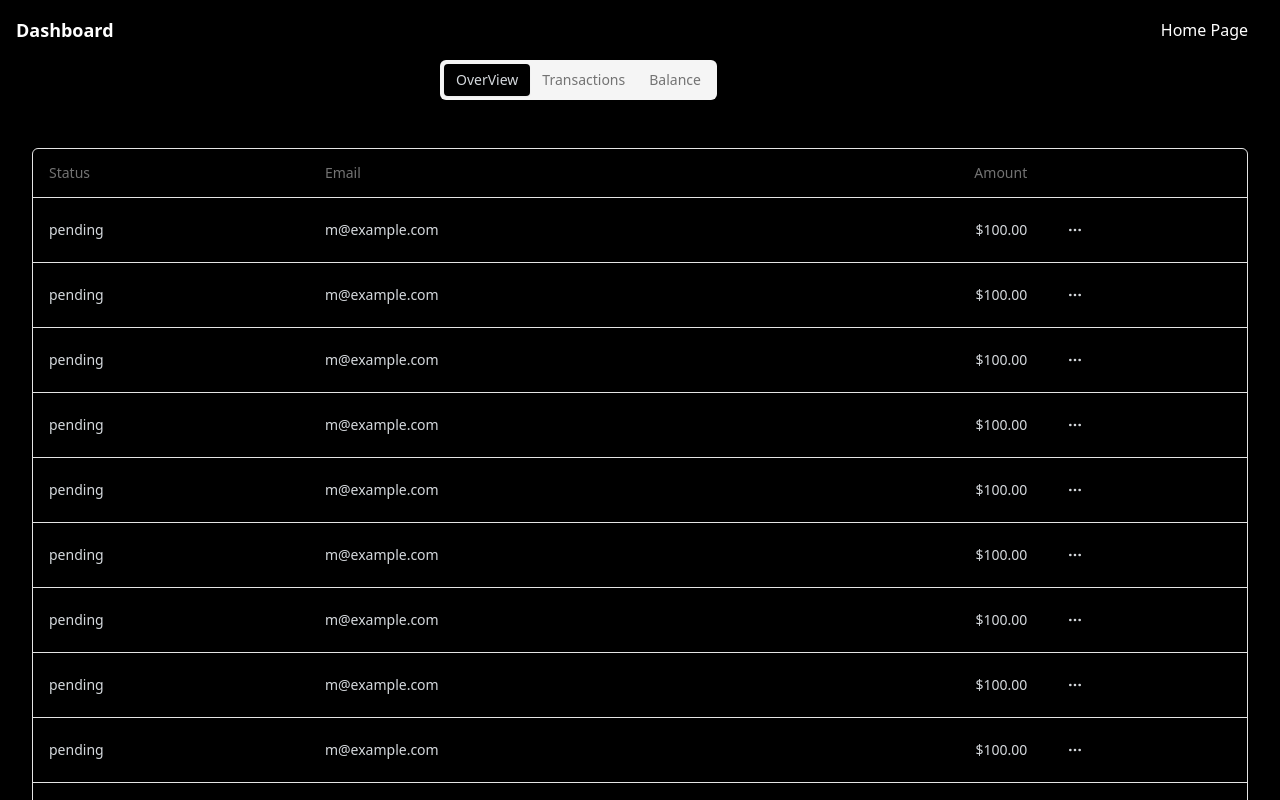
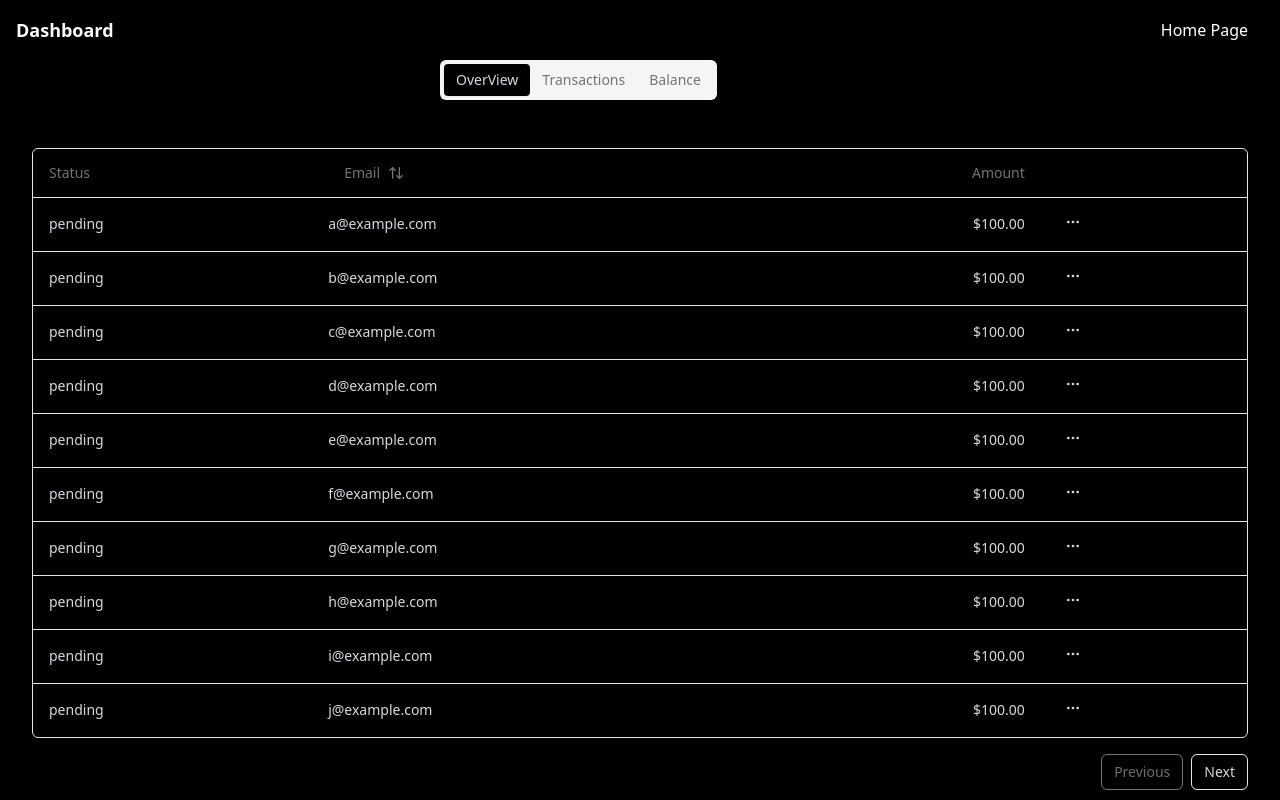
Before and after one commit to ParsaPeikani/BudgetBuddy-Tracker, a Next.js app: page /dashboard in a window 1280 px wide. Shown: the top 800 px of the page. Built offline with nearby package versions, Linux system fonts and the light colour scheme.

Commit message:
Added sorting for the email portion/testing

```diff
--- a/src/app/dashboard/page.tsx
+++ b/src/app/dashboard/page.tsx
@@ -15,67 +15,67 @@ export default function Dashboard() {
         id: "728ed52f",
         amount: 100,
         status: "pending",
-        email: "m@example.com",
+        email: "a@example.com",
       },
       {
         id: "728ed52f",
         amount: 100,
         status: "pending",
-        email: "m@example.com",
+        email: "b@example.com",
       },
       {
         id: "728ed52f",
         amount: 100,
         status: "pending",
-        email: "m@example.com",
+        email: "c@example.com",
       },
       {
         id: "728ed52f",
         amount: 100,
         status: "pending",
-        email: "m@example.com",
+        email: "d@example.com",
       },
       {
         id: "728ed52f",
         amount: 100,
         status: "pending",
-        email: "m@example.com",
+        email: "e@example.com",
       },
       {
         id: "728ed52f",
         amount: 100,
         status: "pending",
-        email: "m@example.com",
+        email: "f@example.com",
       },
       {
         id: "728ed52f",
         amount: 100,
         status: "pending",
-        email: "m@example.com",
+        email: "g@example.com",
       },
       {
         id: "728ed52f",
         amount: 100,
         status: "pending",
-        email: "m@example.com",
+        email: "h@example.com",
       },
       {
         id: "728ed52f",
         amount: 100,
         status: "pending",
-        email: "m@example.com",
+        email: "i@example.com",
       },
       {
         id: "728ed52f",
         amount: 100,
         status: "pending",
-        email: "m@example.com",
+        email: "j@example.com",
       },
       {
         id: "728ed52f",
         amount: 100,
         status: "pending",
-        email: "m@example.com",
+        email: "k@example.com",
       },
       // ...
     ];
--- a/src/components/custom-table/columns.tsx
+++ b/src/components/custom-table/columns.tsx
@@ -1,8 +1,8 @@
 "use client";
 
-import { MoreHorizontal } from "lucide-react";
+import { ColumnDef } from "@tanstack/react-table";
+import { ArrowUpDown, MoreHorizontal } from "lucide-react";
 
-import { ColumnDef } from "@tanstack/react-table";
 import { Button } from "@/components/ui/button";
 import {
   DropdownMenu,
@@ -29,7 +29,17 @@ export const columns: ColumnDef<Payment>[] = [
   },
   {
     accessorKey: "email",
-    header: "Email",
+    header: ({ column }) => {
+      return (
+        <Button
+          variant="ghost"
+          onClick={() => column.toggleSorting(column.getIsSorted() === "asc")}
+        >
+          Email
+          <ArrowUpDown className="ml-2 h-4 w-4" />
+        </Button>
+      );
+    },
   },
   {
     accessorKey: "amount",
@@ -52,7 +62,7 @@ export const columns: ColumnDef<Payment>[] = [
       return (
         <DropdownMenu>
           <DropdownMenuTrigger asChild>
-            <Button variant="ghost" className="h-8 w-8 p-0">
+            <Button variant="ghost" className="h-4 w-8 p-0">
               <span className="sr-only">Open menu</span>
               <MoreHorizontal className="h-4 w-4" />
             </Button>
--- a/src/components/custom-table/data-table.tsx
+++ b/src/components/custom-table/data-table.tsx
@@ -1,12 +1,15 @@
 "use client";
 
 import { Button } from "@/components/ui/button";
+import * as React from "react";
 
 import {
   ColumnDef,
   flexRender,
+  SortingState,
   getCoreRowModel,
   getPaginationRowModel,
+  getSortedRowModel,
   useReactTable,
 } from "@tanstack/react-table";
 
@@ -28,11 +31,18 @@ export function DataTable<TData, TValue>({
   columns,
   data,
 }: DataTableProps<TData, TValue>) {
+  const [sorting, setSorting] = React.useState<SortingState>([]);
+
   const table = useReactTable({
     data,
     columns,
     getCoreRowModel: getCoreRowModel(),
     getPaginationRowModel: getPaginationRowModel(),
+    onSortingChange: setSorting,
+    getSortedRowModel: getSortedRowModel(),
+    state: {
+      sorting,
+    },
   });
 
   return (
```
